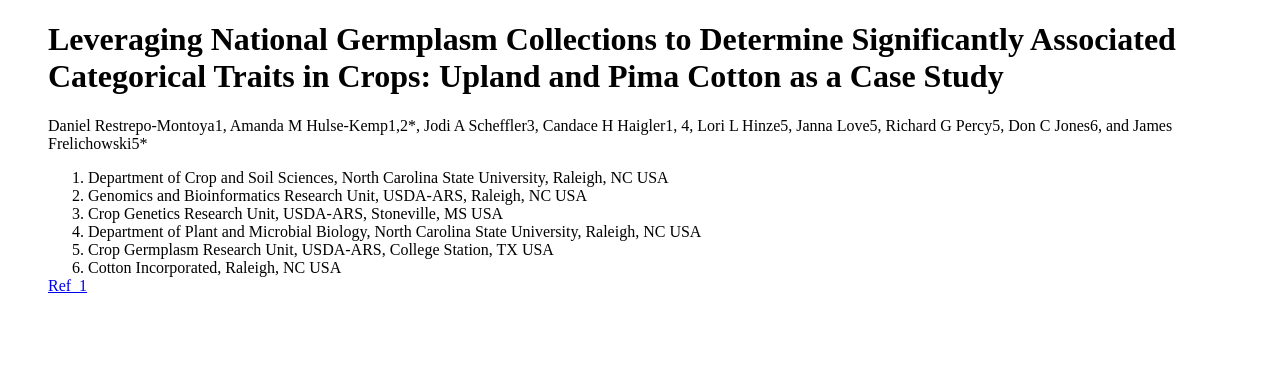
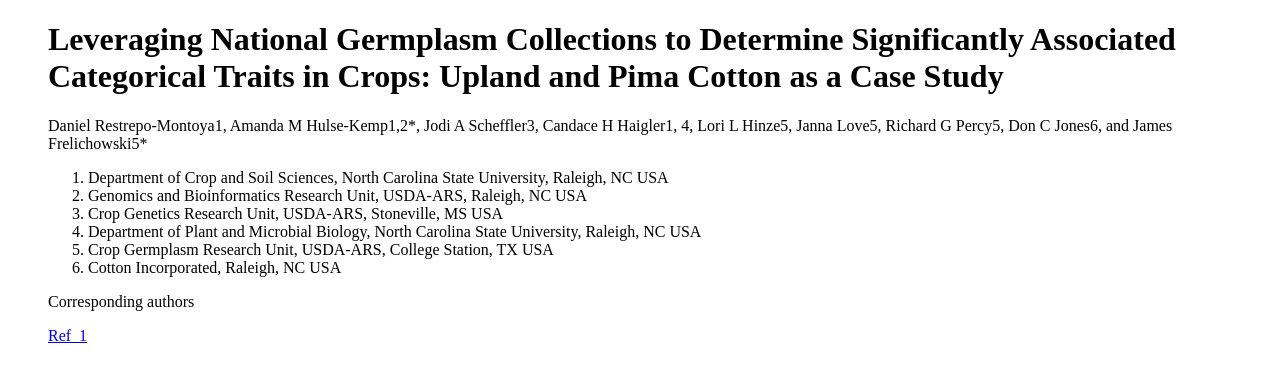
Before and after one commit to drestmont/categorical_proof, a plain HTML site: page index.html in a window 1280 px wide. Drawn offline with Linux system fonts and the light colour scheme.

Commit message:
Update index.html

```diff
--- a/index.html
+++ b/index.html
@@ -17,7 +17,7 @@
               <li>Crop Germplasm Research Unit, USDA-ARS, College Station, TX USA</li>
               <li>Cotton Incorporated, Raleigh, NC USA</li>
 	 </ol>
-	 <pCorresponding authors</p>
+	 <p>Corresponding authors</p>
          <a href="https://drestmont.github.io/categorical_proof/ref1.html" title="Ref_1">Ref_1</a>
       </ul>
    </body>
```
